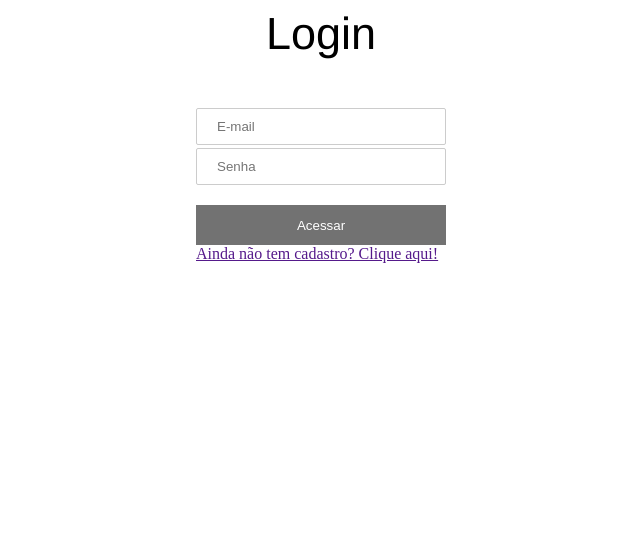
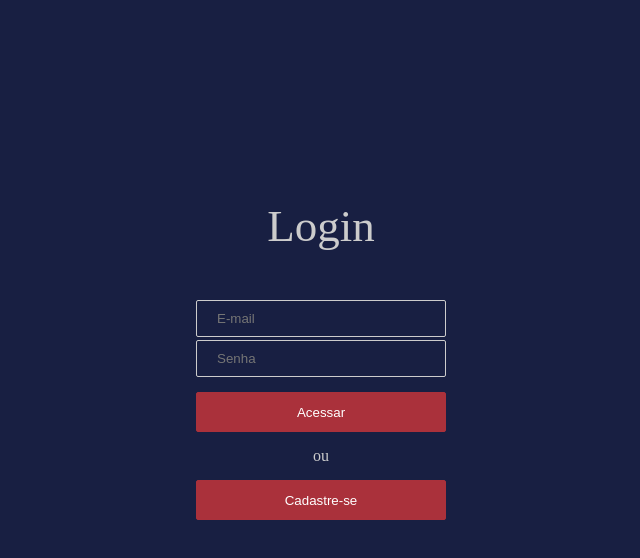
Before and after one commit to RafaelKampa/trabSemestralProgWeb-2-Periodo, a plain HTML site: page Login/login.html in a window 1280 px wide. Shown: the whole page, without its empty margins (319-959 px from the left). Drawn offline with Linux system fonts and the light colour scheme.

Commit message:
mudei algumas coisas na tela de login

```diff
--- a/Login/css/estilologin.css
+++ b/Login/css/estilologin.css
@@ -1,4 +1,9 @@
-.campo {
+
+*{  /* aplica para a página inteira*/
+    background-color: #181F42;
+}
+
+.campo { /* aplica para o campo de preenchimento*/
     width: 250px;
     padding-top: 10px;
     padding-left: 20px;
@@ -11,39 +16,47 @@
 
 }
 
-.fonte{
-    font-family: Helvetica;
+.titulo{
+    font-family: Quattrocento;
     font-size: 45px;
     text-align: center;
-
+    color: #ccc;
 }
 
-.externa{
+.fonte{
+    font-family: Quattrocento;
+    font-size: 16px;
+    text-align: center;
+    color: #ccc;
+    margin-top: 15px;
+    margin-bottom: 0px;
+}
+
+.externa{ /* div externa*/
     margin: 0 auto;
-
 }
 
 
-.interna{
-    margin: 0 auto;
+.interna{ /* div interna*/
+    margin: 200px auto;
     width: 250px;
-
 }
 
 
 
 .botao {
-    background-color: #727272;
+    background-color: #AA313B;
     width: 250px;
     height: 40px;
-    margin-top: 20px;
+    margin-top: 15px;
+    margin-bottom: 0px;
     color: white;
-    border: none;
+    border: solid 1px #AA313B;
     cursor: pointer;
-
+    border-radius: 2px;
 }
 
 .botao:hover{
-    background-color: #8a8a8a;
+    background-color: #9c2e37;
 
 }
--- a/Login/login.html
+++ b/Login/login.html
@@ -14,11 +14,12 @@
 
             <div class="interna">
 
-                <p class="fonte"> Login </p>
+                <p class="titulo"> Login </p>
                 <input class="campo" type="text"  placeholder="E-mail"/>
                 <input class="campo" type="password"  placeholder="Senha" />
-                <button class="botao"> Acessar </button> <br>
-                <a href=""> Ainda não tem cadastro? Clique aqui! </a>
+                <button class="botao"> Acessar </button>
+                <p class="fonte"> ou </p>
+                <a href=""> <button class="botao"> Cadastre-se </button> </a>
 
             </div>
 
```
